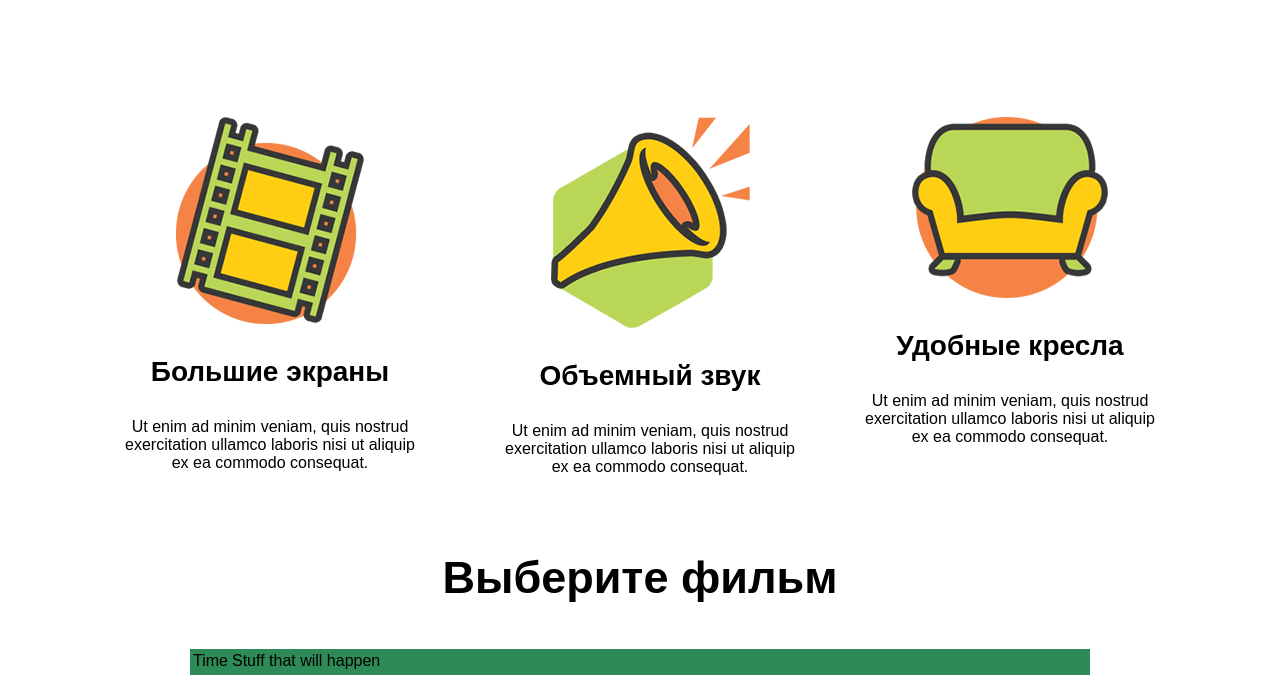
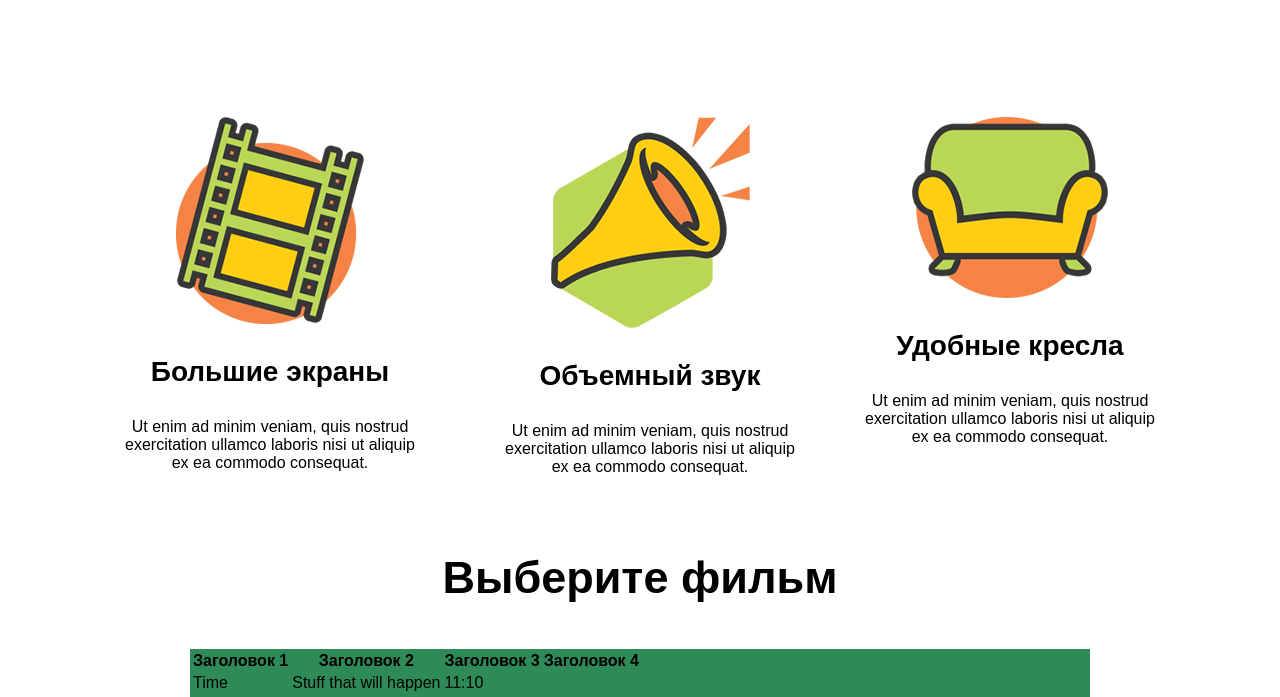
Before and after one commit to lavropet/lavropet, a plain HTML site: page index.html in a window 1280 px wide. Shown: the part 696-1393 px from the top of the page. Before the commit the page ends 1371 px from the top, so only its background shows below. Drawn offline with Linux system fonts and the light colour scheme.

Commit message:
Добавил немного про таблицы

```diff
--- a/index.html
+++ b/index.html
@@ -82,13 +82,24 @@
             </h3>
             <div class="timetable">
                 <table>
+                    <thead>
+                        <tr>
+                            <th>Заголовок 1</th>
+                            <th>Заголовок 2</th>
+                            <th>Заголовок 3</th>
+                            <th>Заголовок 4</th>
+                        </tr>
+                    </thead>
+                    <tbody>
                         <tr>
                             <td>Time</td>
                             <td>Stuff that will happen</td>
+                            <td>11:10</td>
                         </tr>
                         <tr>
 
                         </tr>
+                    </tbody>
                 </table>
             </div>
     </section>
```
Lines whose indentation alone changed are shown as unchanged.
